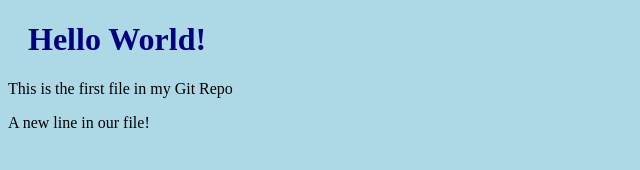
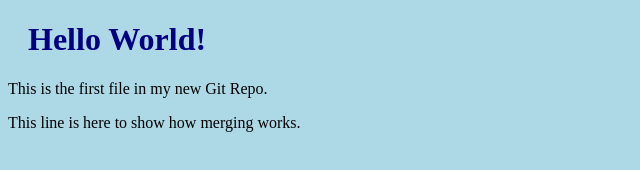
Before and after one commit to DoublePK/w3git, a website: page index.html in a window 1280 px wide. Shown: the whole page, without its empty margins (0-640 px from the left). Drawn offline with Linux system fonts and the light colour scheme.

Commit message:
Updated index.html with emergency fix

```diff
--- a/index.html
+++ b/index.html
@@ -10,7 +10,7 @@
 </head>
 <body>
     <h1>Hello World!</h1>
-    <p>This is the first file in my Git Repo</p>
-    <p>A new line in our file!</p>
+    <p>This is the first file in my new Git Repo.</p>
+    <p>This line is here to show how merging works.</p>
 </body>
 </html>
```
